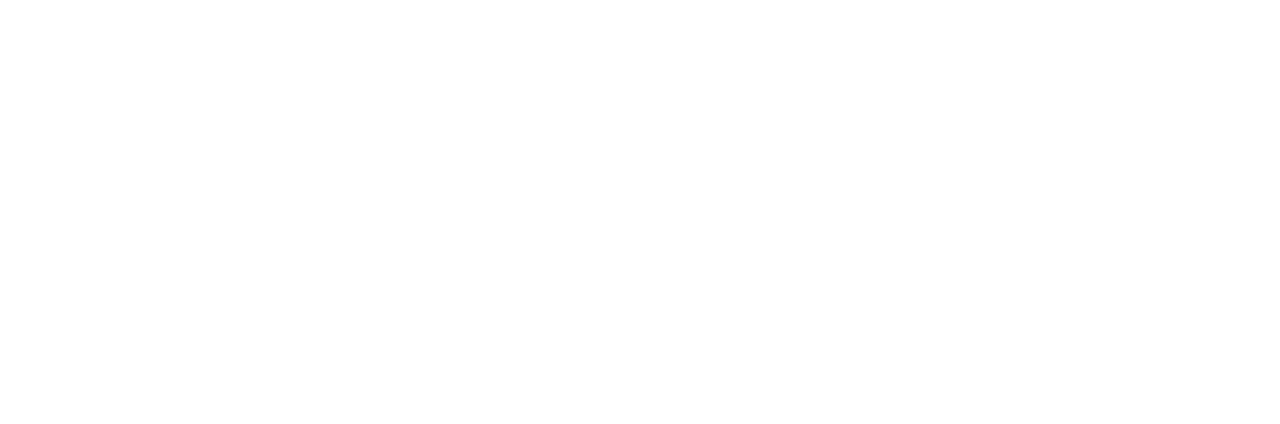
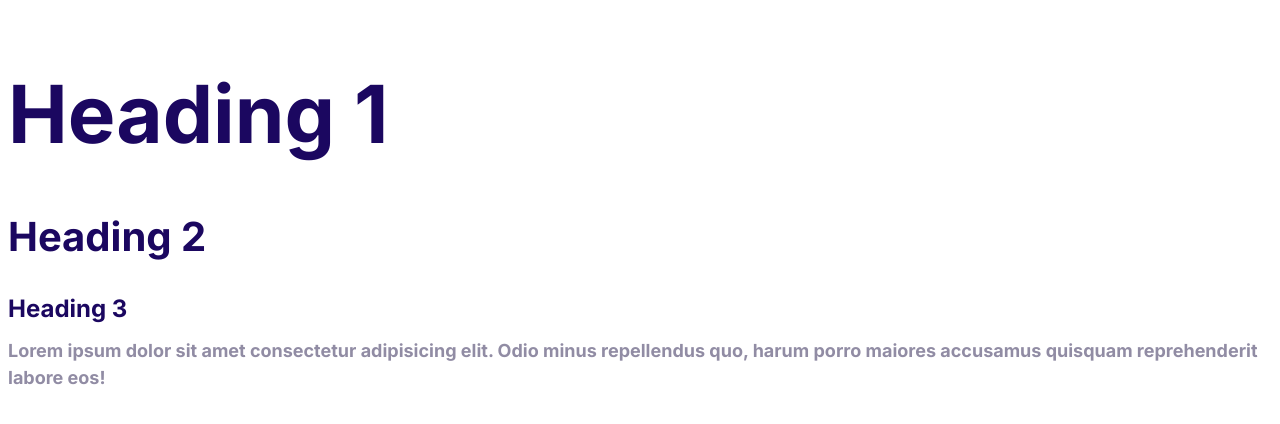
Before and after one commit to khainguyen21/UltimateHTML-CSSPart3, a plain HTML site: page index.html in a window 1280 px wide. Drawn offline with Linux system fonts and the light colour scheme; files that its build step writes are made by us from their sources.

Commit message:
Define the styles for the fonts

```diff
--- a/css/style.css
+++ b/css/style.css
@@ -5,3 +5,57 @@
     --color-headings: #1b0760;
     --color-body: #918ca4;
 }
+
+html {
+    /* 62.5% of 16px = 10px */
+    font-size: 62.5%
+}
+
+body{
+    font-family: Inter, Arial, Helvetica, sans-serif;
+    font-size: 2.4rem;
+    line-height: 1.5;
+    color: var(--color-body);
+}
+
+h1, h2, h3 {
+    color: var(--color-headings);
+    margin-bottom: 1rem;
+}
+
+h1 {
+    /* 1 x the font size of the html element */
+    font-size: 7rem;
+}
+
+h2 {
+    font-size: 4rem;
+}
+
+h3 {
+    font-size: 3rem;
+
+}
+
+p {
+    margin-top: 0;
+}
+
+
+@media screen and (min-width: 1024px ) {
+    body {
+        font-size: 1.8rem;
+    }
+
+    h1 {
+        font-size: 8rem;
+    }
+
+    h2 {
+        font-size: 4rem;
+    }
+
+    h3 {
+        font-size: 2.4rem;
+    }
+}
--- a/index.html
+++ b/index.html
@@ -4,10 +4,16 @@
     <meta charset="UTF-8">
     <meta name="viewport" content="width=device-width, initial-scale=1.0">
     <title>Document</title>
+    <link rel="preconnect" href="https://fonts.googleapis.com">
+<link rel="preconnect" href="https://fonts.gstatic.com" crossorigin>
+<link href="https://fonts.googleapis.com/css2?family=Inter:ital,opsz,wght@0,14..32,700;1,14..32,700&family=Open+Sans&display=swap" rel="stylesheet">
     <link rel="stylesheet" href="style.css">
     <link rel="stylesheet" href="css/style.css">
 </head>
 <body>
-
+    <h1>Heading 1</h1>
+    <h2>Heading 2</h2>
+    <h3>Heading 3</h3>
+    <p>Lorem ipsum dolor sit amet consectetur adipisicing elit. Odio minus repellendus quo, harum porro maiores accusamus quisquam reprehenderit labore eos!</p>
 </body>
 </html>
```
